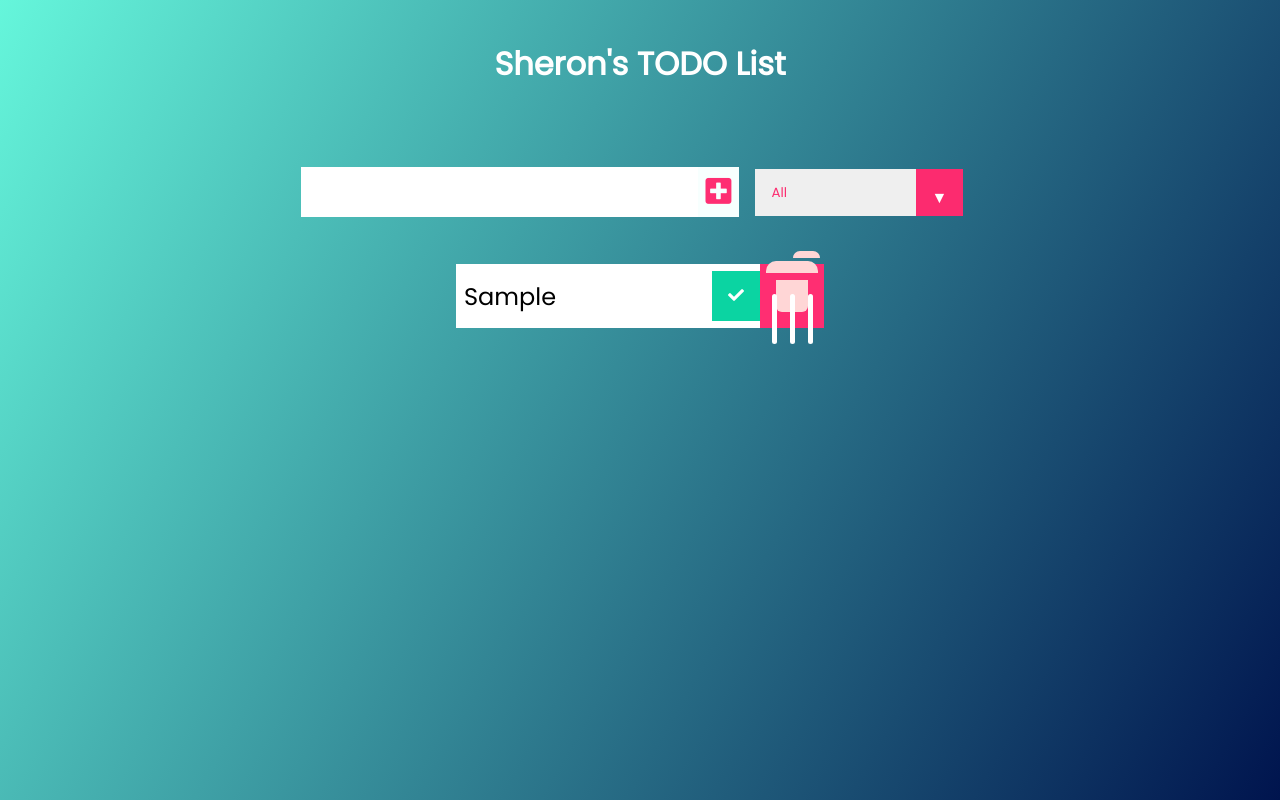
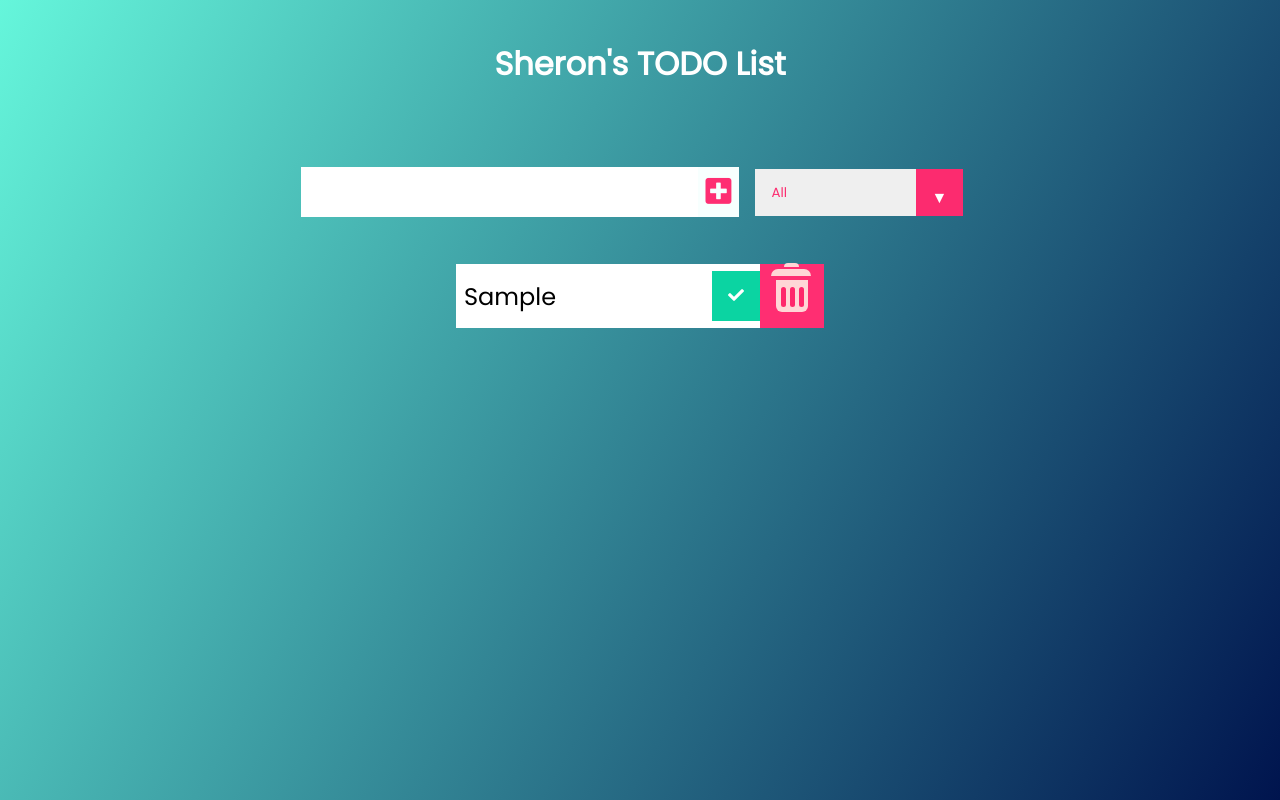
Before and after one commit to WaskerSharon/sherons-todo, a React (Create React App) app: page / in a window 1280 px wide. Both pictures are taken after typing "Sample" into the empty fields and a click on the button 718 px from the left and 192 px from the top of the page. Built offline with nearby package versions, Linux system fonts and the light colour scheme.

Commit message:
17.12 trash icon animation - improve

```diff
--- a/src/App.css
+++ b/src/App.css
@@ -228,11 +228,12 @@ select {
 
 .trash span {
   position: absolute;
-  height: 12px;
+  height: 7px;
+  width: 40px;
   background: #ffd6d6;
-  top: -19px;
-  left: -10px;
-  right: -10px;
+  top: -11px;
+  left: -5px;
+  right: -8px;
 
   border-top-left-radius: 10px;
   border-top-right-radius: 10px;
@@ -244,9 +245,10 @@ select {
 .trash span::after {
   content: '';
   position: absolute;
-  top: -10px;
-  width: 27px;
-  height: 7px;
+  top: -6px;
+  left: 13px;
+  width: 15px;
+  height: 4px;
   background: #ffd6d6;
 
   border-top-right-radius: 10px;
@@ -254,36 +256,35 @@ select {
   transform: rotate(0deg);
   transition: transform 250ms;
   transform-origin: 19% 100%;
-  left: 27px;
 }
 
 .trash i {
   position: relative;
   display: block;
   width: 5px;
-  height: 50px;
-  background: #ffffff;
-  margin: 14px auto;
+  height: 20px;
+  background: #ff0053d1;
+  margin: 7px auto;
   border-radius: 5px;
 }
 
 .trash i::after {
   content: '';
   position: absolute;
-  left: -18px;
+  left: -9px;
   width: 5px;
-  height: 50px;
-  background: #ffffff;
+  height: 20px;
+  background: #ff0053d1;
   border-radius: 5px;
 }
 
 .trash i::before {
   content: '';
   position: absolute;
-  right: -18px;
+  right: -9px;
   width: 5px;
-  height: 50px;
-  background: #ffffff;
+  height: 20px;
+  background: #ff0053d1;
   border-radius: 5px;
 }
 
```
